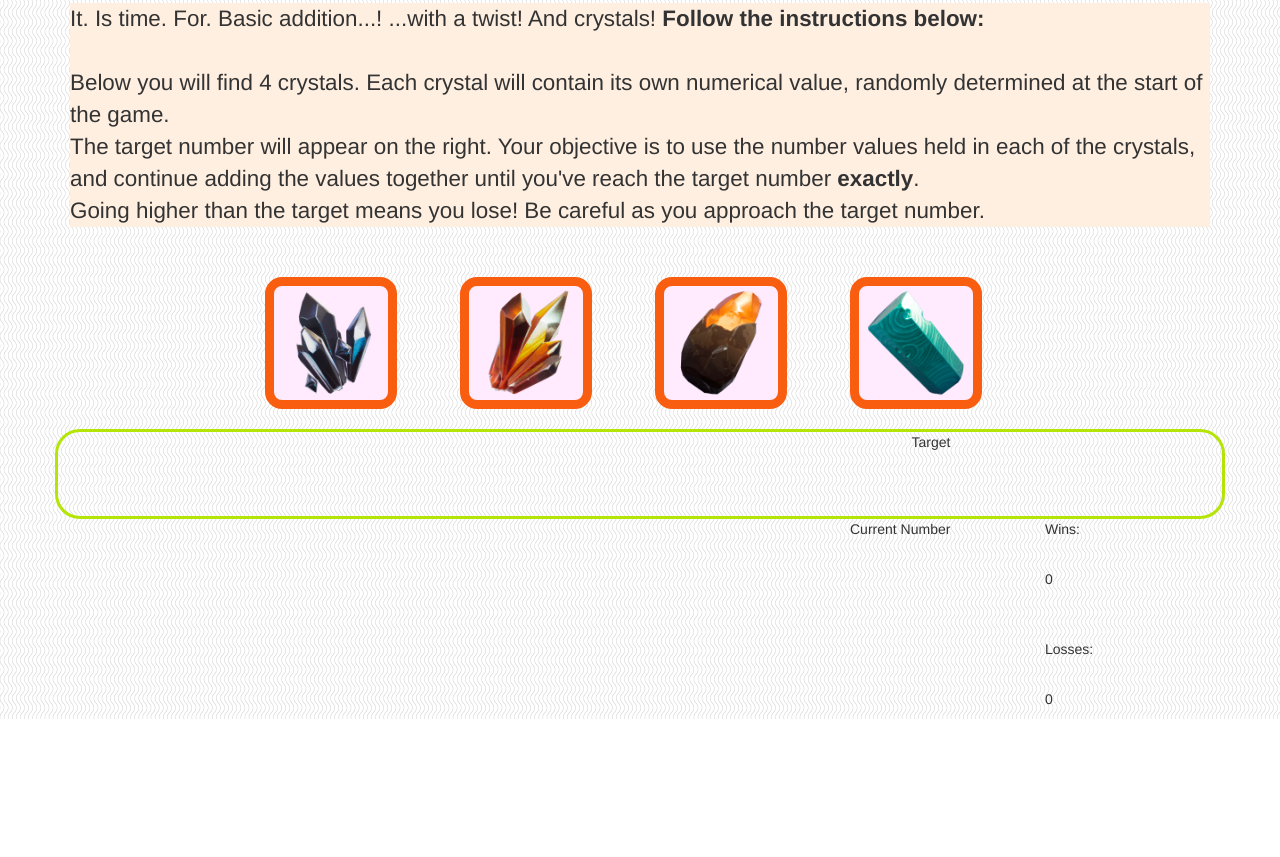
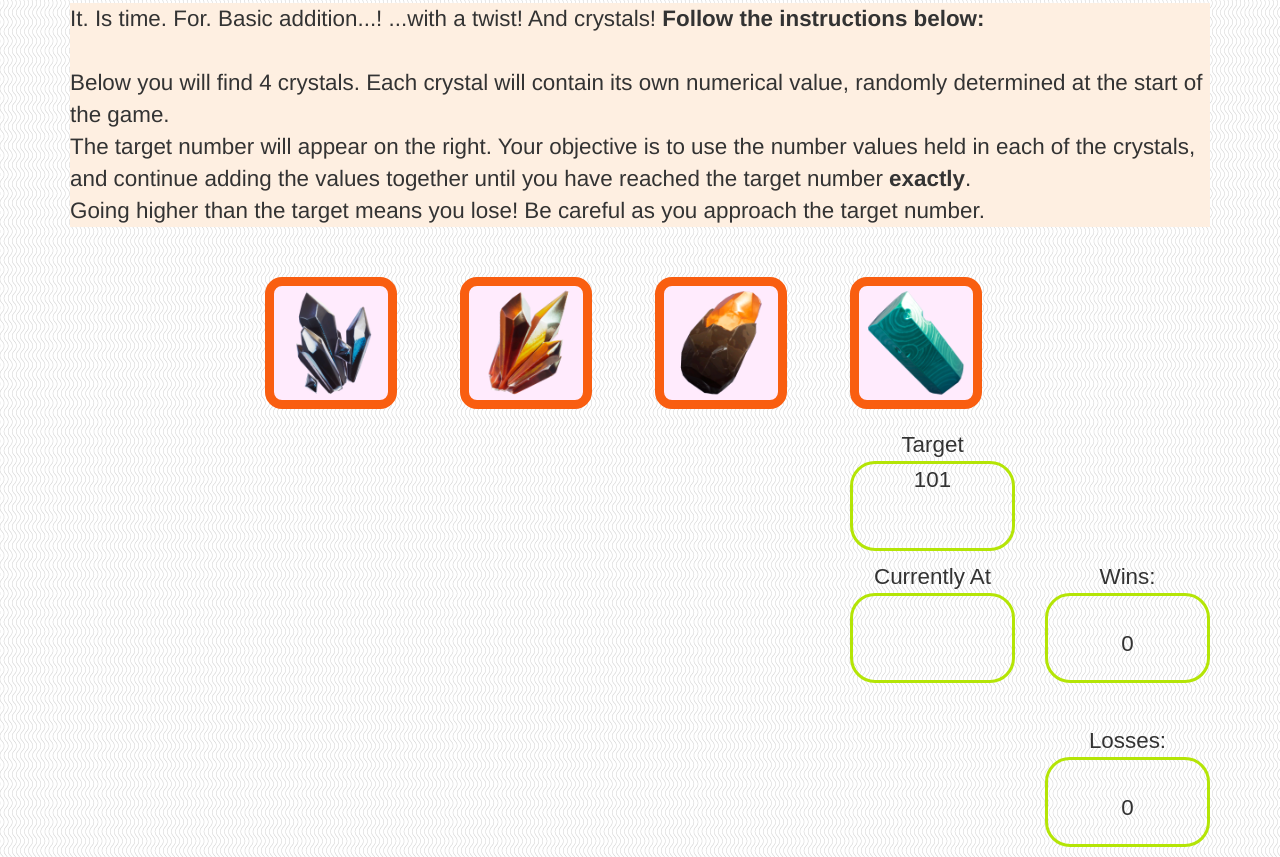
Before and after one commit to AKramer17/unit-4-game, a plain HTML site: page index.html in a window 1280 px wide. Shown: the part 397-1254 px from the top of the page. Before the commit the page ends 1116 px from the top, so only its background shows below. Drawn offline with nearby package versions, Linux system fonts and the light colour scheme; a web font is replaced by a local one.

Commit message:
plotting javascript

```diff
--- a/assets/css/style.css
+++ b/assets/css/style.css
@@ -113,12 +113,69 @@ header .headerContainer {
     border: 9px solid #f95e10;
     border-radius: 17px;
     background-color:#ffebfd;
+    cursor: pointer;
 }
 
-#targetBox {
+#cstl1:hover {
+    margin-top: -3px;
+    margin-left: -1px;
+    border: 9px solid #167500;
+  }
+
+  #cstl2:hover {
+    margin-top: -3px;
+    margin-left: -1px;
+    border: 9px solid #167500;
+  }
+  #cstl3:hover {
+    margin-top: -3px;
+    margin-left: -1px;
+    border: 9px solid #167500;
+  }
+  #cstl4:hover {
+    margin-top: -3px;
+    margin-left: -1px;
+    border: 9px solid #167500;
+  }
+
+  #cstl1:active {
+    cursor: grab;
+  }
+
+  #cstl2:active {
+    cursor: grab;
+  }
+  #cstl3:active {
+    cursor: grab;
+  }
+  #cstl4:active {
+    cursor: grab;
+  }
+
+#targetBox p {
     border: 3px solid #b4e506;
     border-radius: 25px;
     height: 90px;
+    text-align: center;
+}
+
+#playerBox p {
+    border: 3px solid #b4e506;
+    border-radius: 25px;
+    height: 90px;
+    text-align: center;
+}
+
+#wl-recordBox p {
+    border: 3px solid #b4e506;
+    border-radius: 25px;
+    height: 90px;
+    text-align: center;
+}
+
+#wl-recordBox, #playerBox, #targetBox {
+    font-family: Arial, Helvetica, sans-serif;
+    font-size: 1.6em;
     text-align: center;
 }
 
--- a/assets/javascript/game.js
+++ b/assets/javascript/game.js
@@ -0,0 +1,30 @@
+$(document).ready(function() {
+
+    var current = 0;
+    var winCount = 0;
+    var lossCount = 0;
+    var target = Math.floor(Math.random() * 150 + 39);
+
+    $("#targetNumber").text(target);
+
+    var valC1 = Math.floor(Math.random() * 17 + 1);
+    var valC2 = Math.floor(Math.random() * 17 + 1);
+    var valC3 = Math.floor(Math.random() * 17 + 1);
+    var valC4 = Math.floor(Math.random() * 17 + 1);
+
+    $("#cstl1").on("click", function() {
+        current += valC1;
+    });
+
+    $("#cstl2").on("click", function() {
+        current += valC2;
+    });
+
+    $("#cstl3").on("click", function() {
+        current += valC3;
+    });
+
+    $("#cstl4").on("click", function() {
+        current += valC4;
+    });
+});
--- a/index.html
+++ b/index.html
@@ -48,11 +48,15 @@
 
         <div class="row">
             <div class="col-md-12" id="instructions">
-                <p id = "theDeets"> It. Is time. For. Basic addition...! ...with a twist! And crystals! <strong>Follow the instructions below: </strong>
-                <br><br>
-                Below you will find 4 crystals. Each crystal will contain its own numerical value, randomly determined at the start of the game.
-                <br>The target number will appear on the right. Your objective is to use the number values held in each of the crystals, and continue adding the values together until you've reach the target number <strong>exactly</strong>.
-                <br>Going higher than the target means you lose! Be careful as you approach the target number.
+                <p id="theDeets"> It. Is time. For. Basic addition...! ...with a twist! And crystals! <strong>Follow
+                        the instructions below: </strong>
+                    <br><br>
+                    Below you will find 4 crystals. Each crystal will contain its own numerical value, randomly
+                    determined at the start of the game.
+                    <br>The target number will appear on the right. Your objective is to use the number values held in
+                    each of the crystals, and continue adding the values together until you have reached the target
+                    number <strong>exactly</strong>.
+                    <br>Going higher than the target means you lose! Be careful as you approach the target number.
                 </p>
             </div>
         </div>
@@ -79,31 +83,29 @@
         <br>
 
         <div class="row">
+            <div class="col-md-8">
+            </div>
             <div id="targetBox">
-                <div class="col-md-2 col-md-offset-8">
-                    <p>Target </p>
-                    <br>
-                    <p id="targetNumber"></p>
+                <div class="col-md-2">
+                    Target
+                    <p id="targetNumber"><br></p>
                 </div>
             </div>
         </div>
         <div class="row">
             <div id="playerBox">
                 <div class="col-md-2 col-md-offset-8">
-                    <p>Current Number </p>
-                    <br>
-                    <p id="playerNumber"></p>
+                    Currently At
+                     <p id="playerNumber"><br></p>
                 </div>
             </div>
             <div id="wl-recordBox">
                 <div class="col-md-2">
-                    <p>Wins: </p>
+                    Wins:
+                    <p id="wins"><br>0</p>
                     <br>
-                    <p id="wins">0</p>
-                    <br><br>
-                    <p>Losses: </p>
-                    <br>
-                    <p id="losses">0</p>
+                    Losses:
+                    <p id="losses"><br>0</p>
                 </div>
             </div>
         </div>
```
